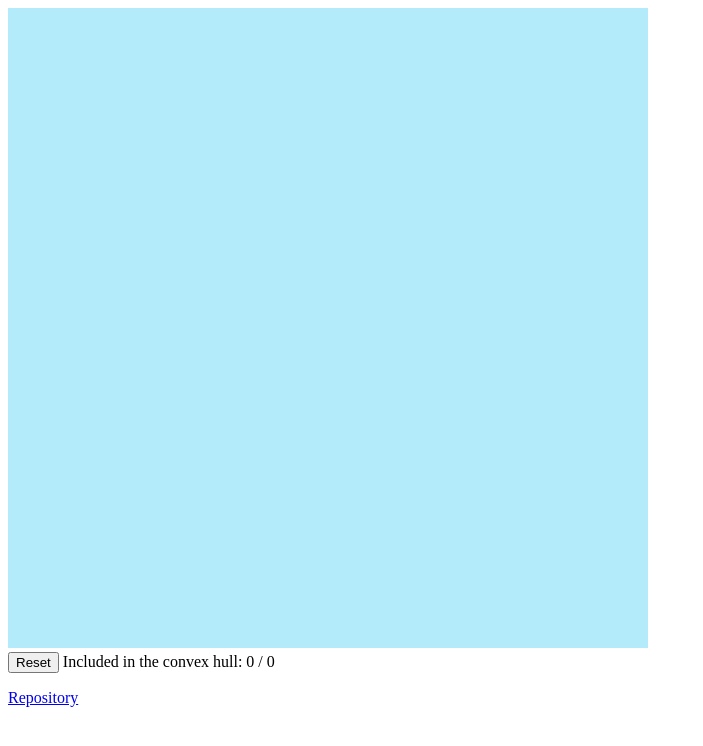
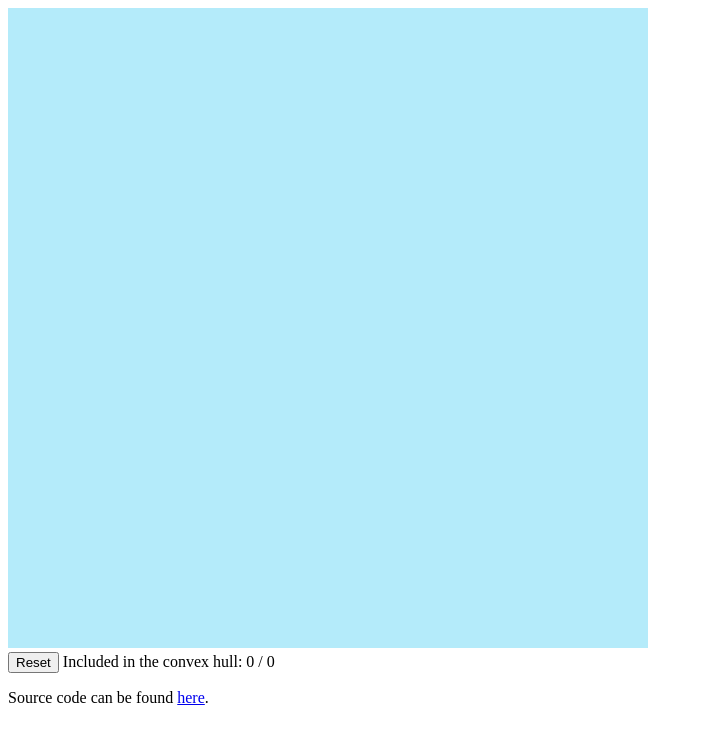
Before and after one commit to atcoder8/graham-scan, a website built with webpack: page docs/index.html in a window 1280 px wide. Shown: the whole page, without its empty margins (0-703 px from the left). Built offline with nearby package versions, Linux system fonts and the light colour scheme.

Commit message:
The following two updates have been made. * Changed text of link to source code. * Added license.

```diff
--- a/docs/index.html
+++ b/docs/index.html
@@ -13,7 +13,7 @@
         <button id="reset-button">Reset</button>
         <label id="message-label"></label>
         <p>
-            <a href="https://github.com/atcoder8/graham-scan" target="_blank">Repository</a>
+            Source code can be found <a href="https://github.com/atcoder8/graham-scan" target="_blank">here</a>.
         </p>
     </div>
 <script defer src="js/runtime.bundle.js"></script><script defer src="js/main.bundle.js"></script></body>
```
Also changed, not shown: src/index.html (+1 -1 lines), 1 other file.
